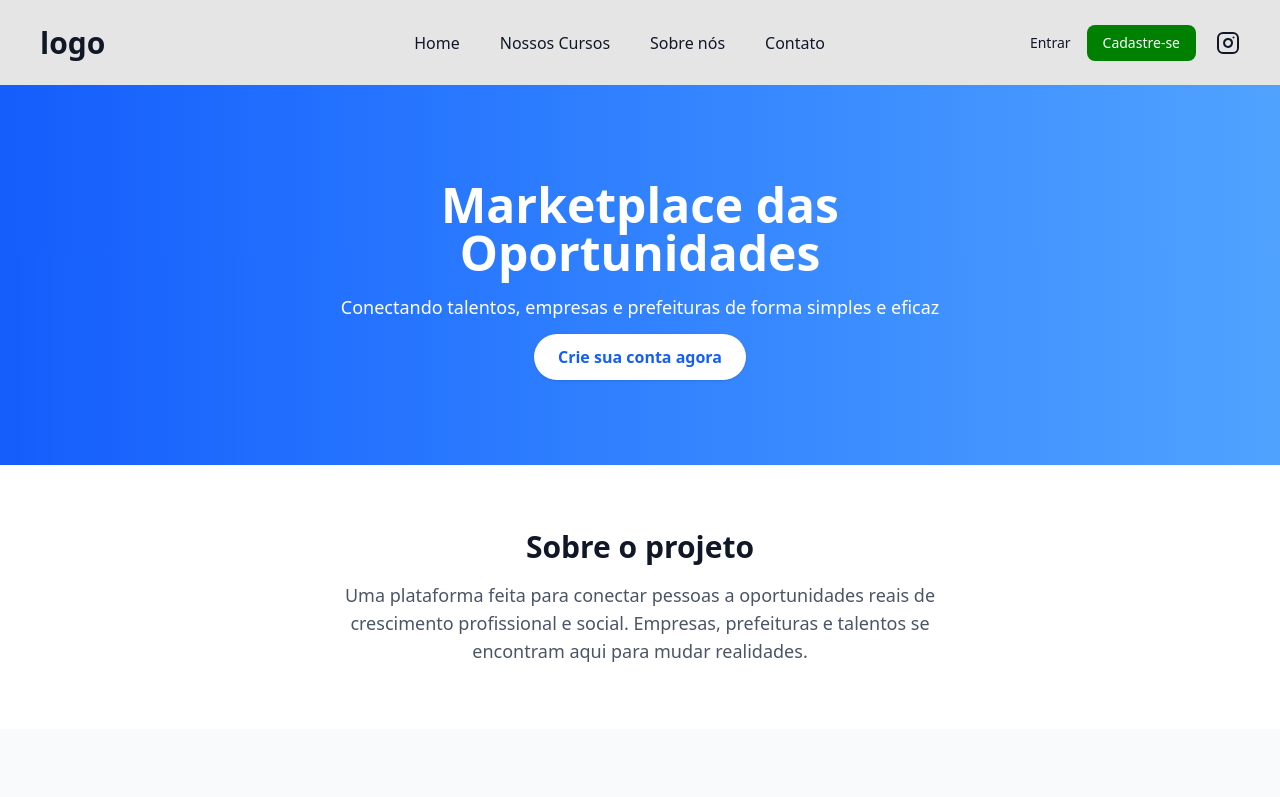
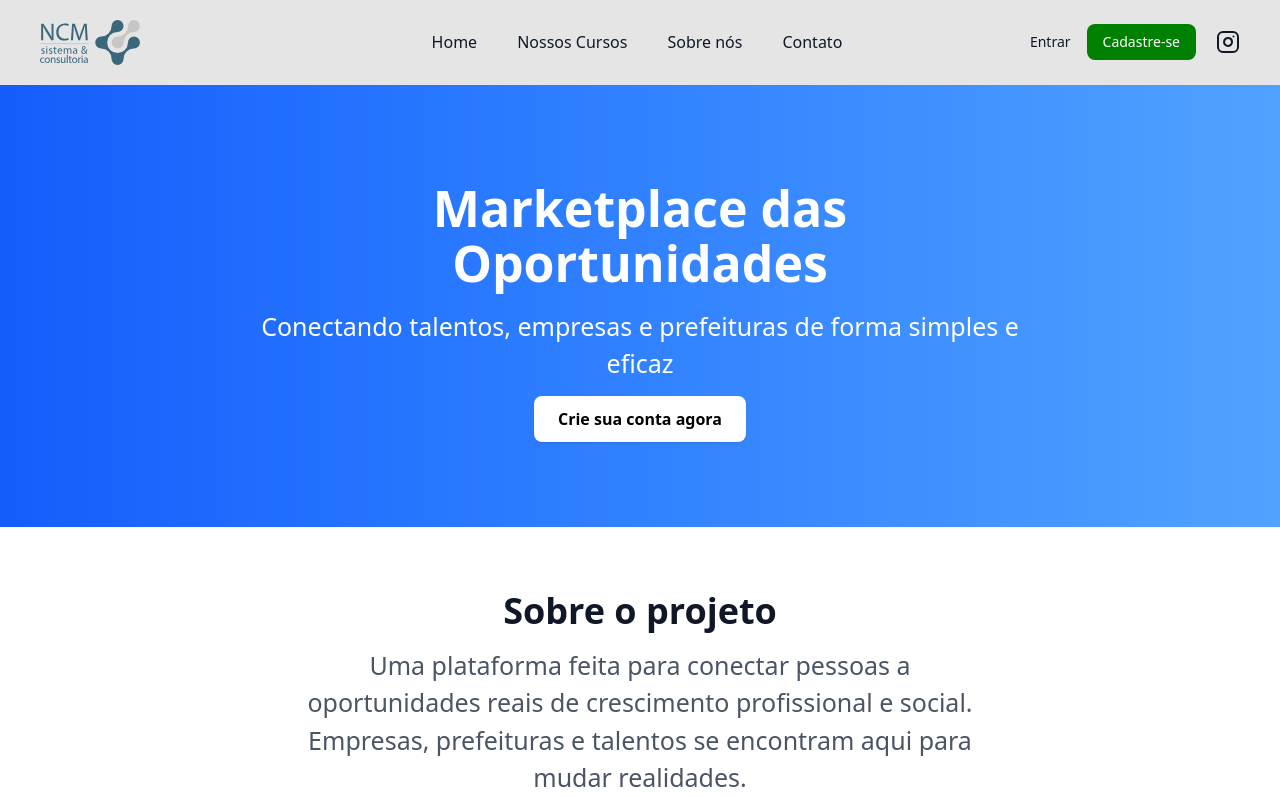
Before and after one commit to ncm-cursos-consultoria/marketplace, a Next.js app: page / in a window 1280 px wide. Shown: the top 797 px of the page. Built offline with nearby package versions, Linux system fonts and the light colour scheme.

Commit message:
feat: new styles home page

```diff
--- a/package.json
+++ b/package.json
@@ -24,6 +24,7 @@
     "react": "19.1.0",
     "react-dom": "19.1.0",
     "react-hook-form": "^7.62.0",
+    "sonner": "^2.0.7",
     "tailwind-merge": "^3.3.1",
     "zod": "^4.0.17"
   },
--- a/src/app/page.tsx
+++ b/src/app/page.tsx
@@ -4,12 +4,11 @@ import { motion } from "framer-motion";
 import "bootstrap-icons/font/bootstrap-icons.css";
 import { Header } from "@/components/header/__header";
 
-
 export default function Home() {
   return (
     <main className="bg-white text-gray-900">
       {/* Navbar */}
-    <Header />
+      <Header />
 
       {/* Hero */}
       <section className="bg-gradient-to-r from-blue-600 to-blue-400 text-white text-center py-24 px-4">
@@ -19,9 +18,19 @@ export default function Home() {
           transition={{ duration: 0.8 }}
           className="max-w-3xl mx-auto"
         >
-          <h1 className="text-4xl md:text-5xl font-bold mb-4">Marketplace das Oportunidades</h1>
-          <p className="text-lg mb-6">Conectando talentos, empresas e prefeituras de forma simples e eficaz</p>
-          <a href="/cadastro" className="bg-white text-blue-600 font-semibold px-6 py-3 rounded-full shadow hover:bg-gray-100 transition">Crie sua conta agora</a>
+          <h1 className="text-4xl md:text-[50px] font-bold mb-4">
+            Marketplace das Oportunidades
+          </h1>
+          <p className="text-[25px] mb-6">
+            Conectando talentos, empresas e prefeituras de forma simples e
+            eficaz
+          </p>
+          <a
+            href="/cadastro"
+            className="bg-white text-black font-semibold px-6 py-3 rounded-md shadow hover:bg-gray-100 transition"
+          >
+            Crie sua conta agora
+          </a>
         </motion.div>
       </section>
 
@@ -34,9 +43,11 @@ export default function Home() {
           transition={{ duration: 0.6 }}
           className="max-w-2xl mx-auto"
         >
-          <h2 className="text-3xl font-bold mb-4">Sobre o projeto</h2>
-          <p className="text-gray-600 text-lg">
-            Uma plataforma feita para conectar pessoas a oportunidades reais de crescimento profissional e social. Empresas, prefeituras e talentos se encontram aqui para mudar realidades.
+          <h2 className="text-4xl font-bold mb-4">Sobre o projeto</h2>
+          <p className="text-gray-600 text-[25px]">
+            Uma plataforma feita para conectar pessoas a oportunidades reais de
+            crescimento profissional e social. Empresas, prefeituras e talentos
+            se encontram aqui para mudar realidades.
           </p>
         </motion.div>
       </section>
@@ -44,7 +55,7 @@ export default function Home() {
       {/* Benefícios */}
       <section className="py-16 bg-gray-50 px-4">
         <div className="text-center mb-10">
-          <h2 className="text-3xl font-bold">Benefícios para todos</h2>
+          <h2 className="text-4xl font-bold">Benefícios para todos</h2>
         </div>
         <div className="grid md:grid-cols-3 gap-8 max-w-6xl mx-auto">
           {[
@@ -96,10 +107,22 @@ export default function Home() {
             whileInView={{ opacity: 1, x: 0 }}
             transition={{ duration: 0.6 }}
           >
-            <li><i className="bi bi-person-circle text-blue-600 me-2" /> Crie seu perfil</li>
-            <li><i className="bi bi-search text-blue-600 me-2" /> Busque vagas e cursos</li>
-            <li><i className="bi bi-send-check text-blue-600 me-2" /> Candidate-se ou entre em contato</li>
-            <li><i className="bi bi-bar-chart-line text-blue-600 me-2" /> Acompanhe seu progresso</li>
+            <li>
+              <i className="bi bi-person-circle text-blue-600 me-2" /> Crie seu
+              perfil
+            </li>
+            <li>
+              <i className="bi bi-search text-blue-600 me-2" /> Busque vagas e
+              cursos
+            </li>
+            <li>
+              <i className="bi bi-send-check text-blue-600 me-2" /> Candidate-se
+              ou entre em contato
+            </li>
+            <li>
+              <i className="bi bi-bar-chart-line text-blue-600 me-2" />{" "}
+              Acompanhe seu progresso
+            </li>
           </motion.ul>
         </div>
       </section>
@@ -113,8 +136,13 @@ export default function Home() {
           className="max-w-xl mx-auto"
         >
           <h2 className="text-3xl font-bold mb-4">Junte-se à comunidade</h2>
-          <p className="text-lg mb-6">Comece agora mesmo sua jornada profissional com o apoio certo</p>
-          <a href="/cadastro" className="bg-white text-blue-600 font-semibold px-6 py-3 rounded-full shadow hover:bg-gray-100 transition">
+          <p className="text-lg mb-6">
+            Comece agora mesmo sua jornada profissional com o apoio certo
+          </p>
+          <a
+            href="/cadastro"
+            className="bg-white text-blue-600 font-semibold px-6 py-3 rounded-full shadow hover:bg-gray-100 transition"
+          >
             Criar Conta Gratuita
           </a>
         </motion.div>
@@ -123,8 +151,15 @@ export default function Home() {
       {/* Footer */}
       <footer className="text-center text-gray-500 text-sm py-6 border-t bg-white">
         <p>
-          © {new Date().getFullYear()} Marketplace das oportunidades. Desenvolvido por{" "}
-          <a href="https://ncmconsultoria.com.br" target="_blank" className="text-blue-600 underline">NCM consultoria</a>
+          © {new Date().getFullYear()} Marketplace das oportunidades.
+          Desenvolvido por{" "}
+          <a
+            href="https://ncmconsultoria.com.br"
+            target="_blank"
+            className="text-blue-600 underline"
+          >
+            NCM consultoria
+          </a>
         </p>
       </footer>
     </main>
--- a/src/components/header/__header.tsx
+++ b/src/components/header/__header.tsx
@@ -1,12 +1,14 @@
+import Image from "next/image";
 import { ButtonsMenu } from "./buttons-menu";
 import { MenuNav } from "./menu-nav";
+import logo from "@/assets/logo-ncm-horizontal.svg"
 
 export function Header() {
   return (
     <header className="px-10 py-5 bg-neutral-200">
       <nav className="flex items-center justify-between">
         <div>
-          <h1 className="font-semibold text-[30px]">logo</h1>
+          <Image src={logo} alt="Logo NCM consultoria" width={100}/>
         </div>
         <MenuNav />
         <div>
--- a/src/hooks/forms/create-user.ts
+++ b/src/hooks/forms/create-user.ts
@@ -6,8 +6,11 @@ import {
 import { zodResolver } from "@hookform/resolvers/zod";
 import { useMutation } from "@tanstack/react-query";
 import { postUser } from "@/service/user/post-user";
+import { toast } from "sonner";
+import { useRouter } from "next/navigation";
 
 export function useCreateUser() {
+  const router = useRouter()
   const form = useForm<CreateUserFormSchema>({
     resolver: zodResolver(createUserFormSchema),
   });
@@ -17,9 +20,13 @@ export function useCreateUser() {
     mutationKey: ["user"],
     onSuccess: () => {
       console.log("Sucesso");
+      toast.success("Conta criada com sucesso")
+      router.push(`/auth/sign-in`)
     },
     onError: () => {
       console.log("Erro");
+      toast.success("Conta criada com sucesso")
+      router.push(`/auth/sign-in`)
     },
   });
 
--- a/src/service/user/post-user.ts
+++ b/src/service/user/post-user.ts
@@ -1,3 +1,4 @@
+import { toast } from "sonner";
 import { api } from "../api";
 
 interface postUserProps {
@@ -13,9 +14,10 @@ export const postUser = async (data: postUserProps) => {
     return res.data;
   } catch (err: unknown) {
     if (err instanceof Error) {
-      console.error(err.message);
+            toast.success("Conta criada com sucesso")
     } else {
       console.error(err);
+            toast.success("Conta criada com sucesso")
     }
   }
 };
```
Also changed, not shown: src/assets/logo-ncm-horizontal.svg (added), 1 other file (tests, documents, lock files or other folders).
